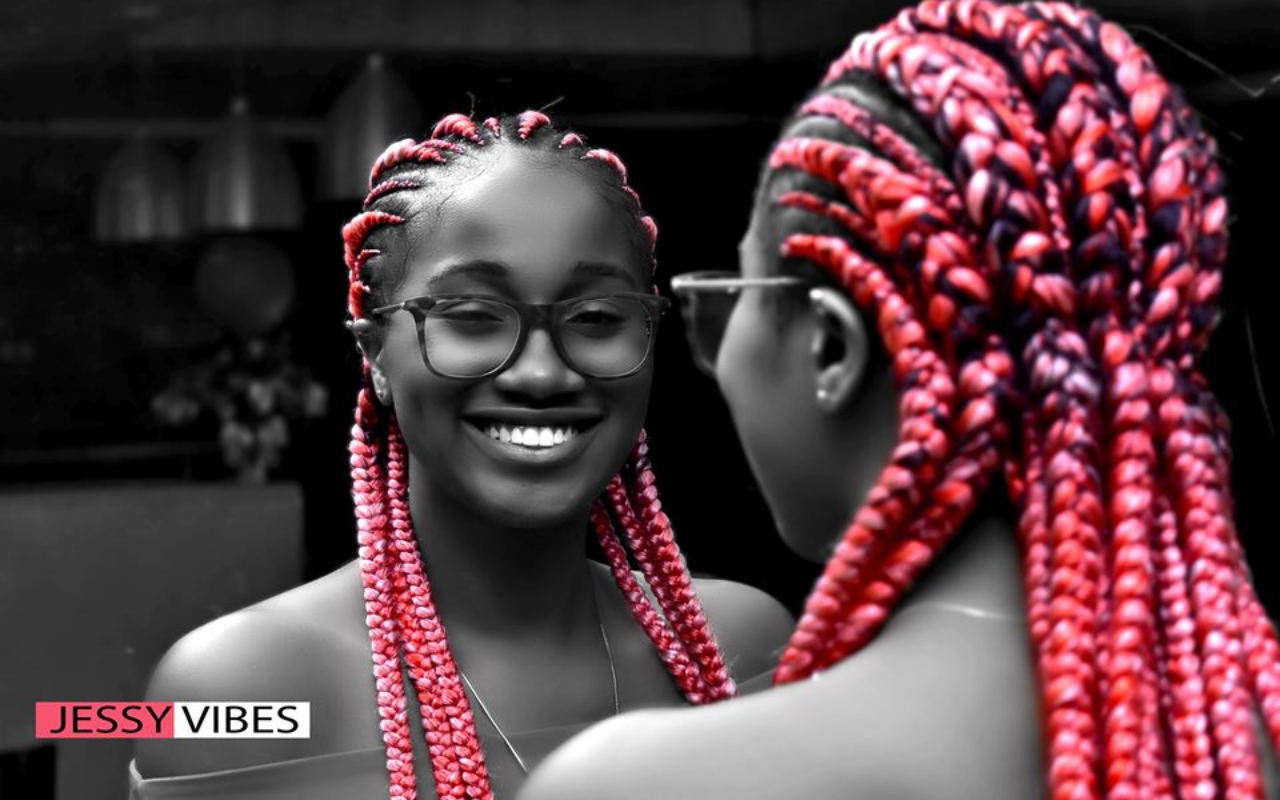
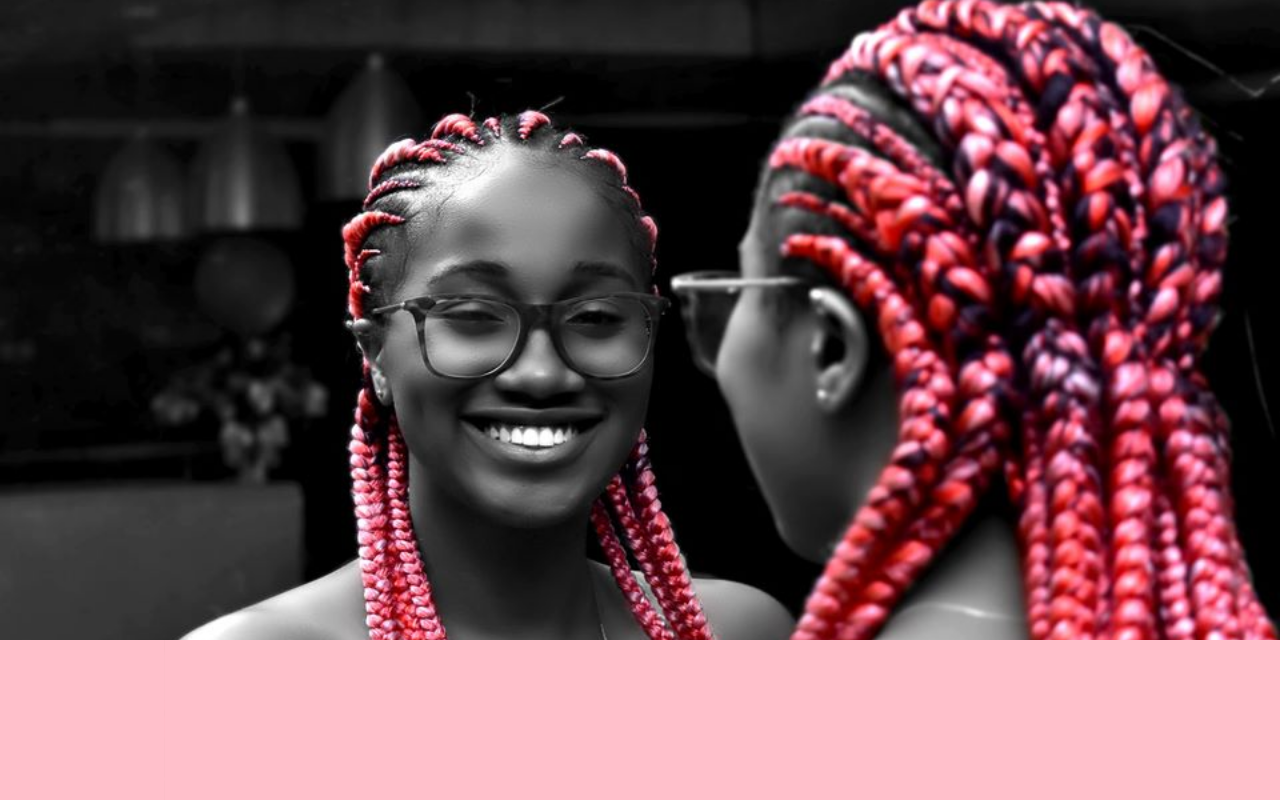
Before and after one commit to mcbobby7/jessica, a React (Create React App) app: page / in a window 1280 px wide. Built offline with nearby package versions, Linux system fonts and the light colour scheme.

Commit message:
add footer

```diff
--- a/src/App.css
+++ b/src/App.css
@@ -32,6 +32,14 @@
   margin: auto;
 
 }
+.footer {
+  position: fixed;
+  bottom: 0;
+  left: 0;
+  height: 20%;
+  width: 100%;
+  background-color: pink;
+}
 
 /* img {
   width: 150px;
@@ -49,4 +57,7 @@
   width: 100%;
   margin: auto;
   cursor: pointer;
+  background-position: center;
+  background-repeat: no-repeat;
+  background-size: cover;
 }
--- a/src/components/carousel.js
+++ b/src/components/carousel.js
@@ -38,6 +38,7 @@ class Carousel extends React.Component {
                     <div>
                     <img style={{width: '100%', height: '100%'}} src={img} alt="img" />
                     </div>
+                    <div className="footer"></div>
                 </Slide>
             ))}
       </Carousel>
```
Also changed, not shown: src/App.js (line endings or trailing spaces).
